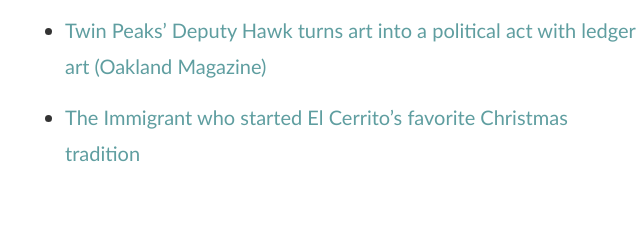
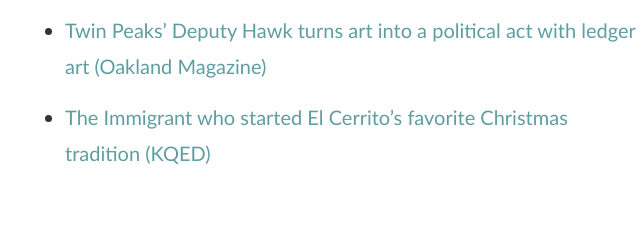
Before and after one commit to spencersilva/my-webpage, a website: page index.html in a window 1280 px wide. Shown: the part 1395-1628 px from the top of the page, 285-925 px from the left. Drawn offline with Linux system fonts and the light colour scheme.

Commit message:
Update index.html

```diff
--- a/index.html
+++ b/index.html
@@ -26,7 +26,7 @@
 	<li><a href="https://www.sfchronicle.com/bayarea/article/Bay-Area-cities-counties-confront-legal-pot-11264649.php">Bay Areas cities, counties confront legal pot (San Francisco Chronicle</a></li>
 	<li><a href="http://www.oaklandmagazine.com/September-2018/Oakland-Undergoes-a-Construction-Boom/">Oakland undergoes a construction boom (Oakland Magazine)</a></li>
 	<li><a href="http://www.oaklandmagazine.com/October-2017/Michael-Horse-the-Actor-and-Artist-Are-One/"> Twin Peaks’ Deputy Hawk turns art into a political act with ledger art (Oakland Magazine)</a></li>
-	<li><a href="https://www.kqed.org/news/11639036/the-punjabi-immigrant-who-started-el-cerritos-favorite-christmas-tradition">The Immigrant who started El Cerrito’s favorite Christmas tradition</a></li>
+	<li><a href="https://www.kqed.org/news/11639036/the-punjabi-immigrant-who-started-el-cerritos-favorite-christmas-tradition">The Immigrant who started El Cerrito’s favorite Christmas tradition (KQED)</a></li>
 </ul>
 
 <h2>Skills</h2>
```
